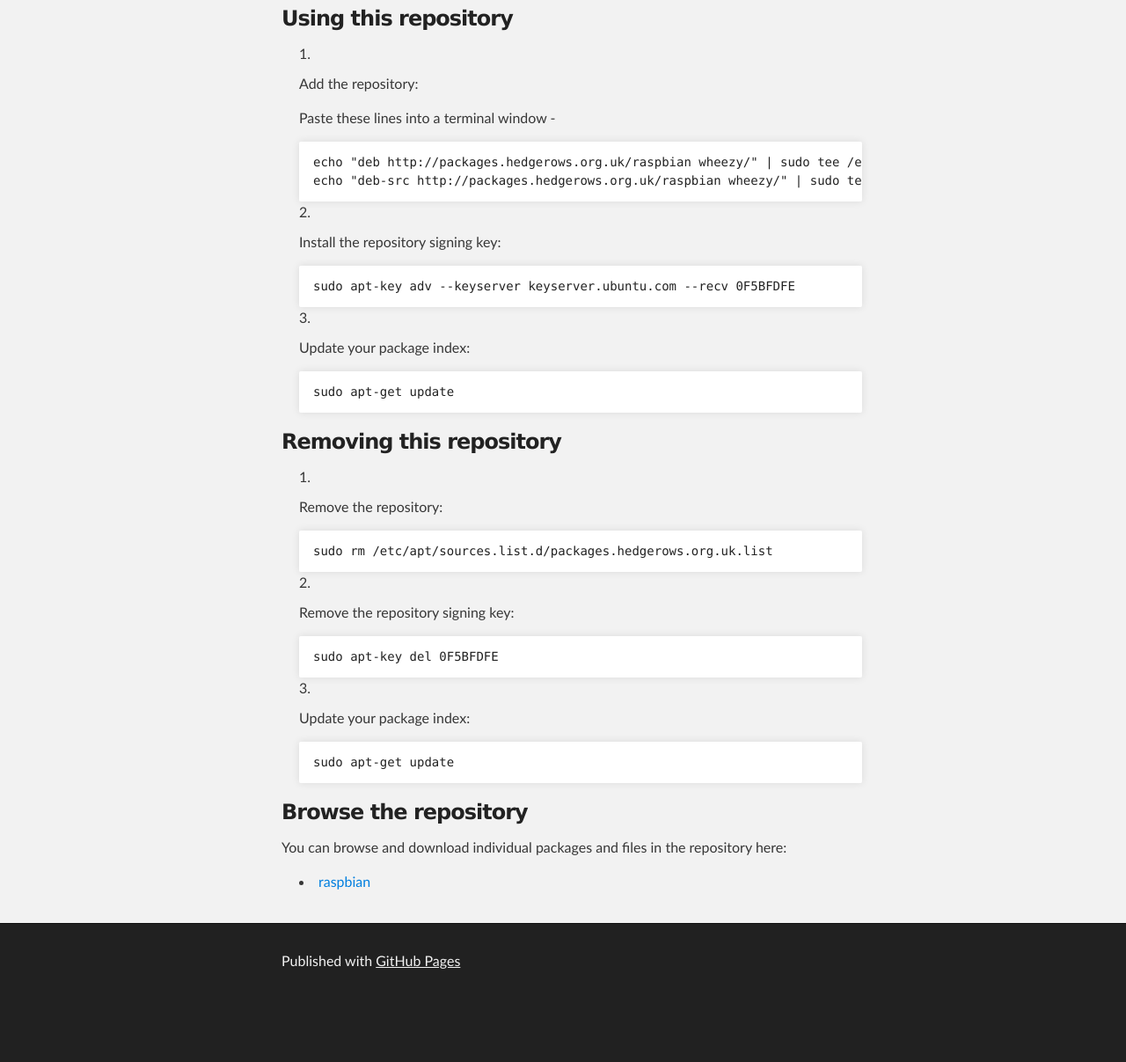
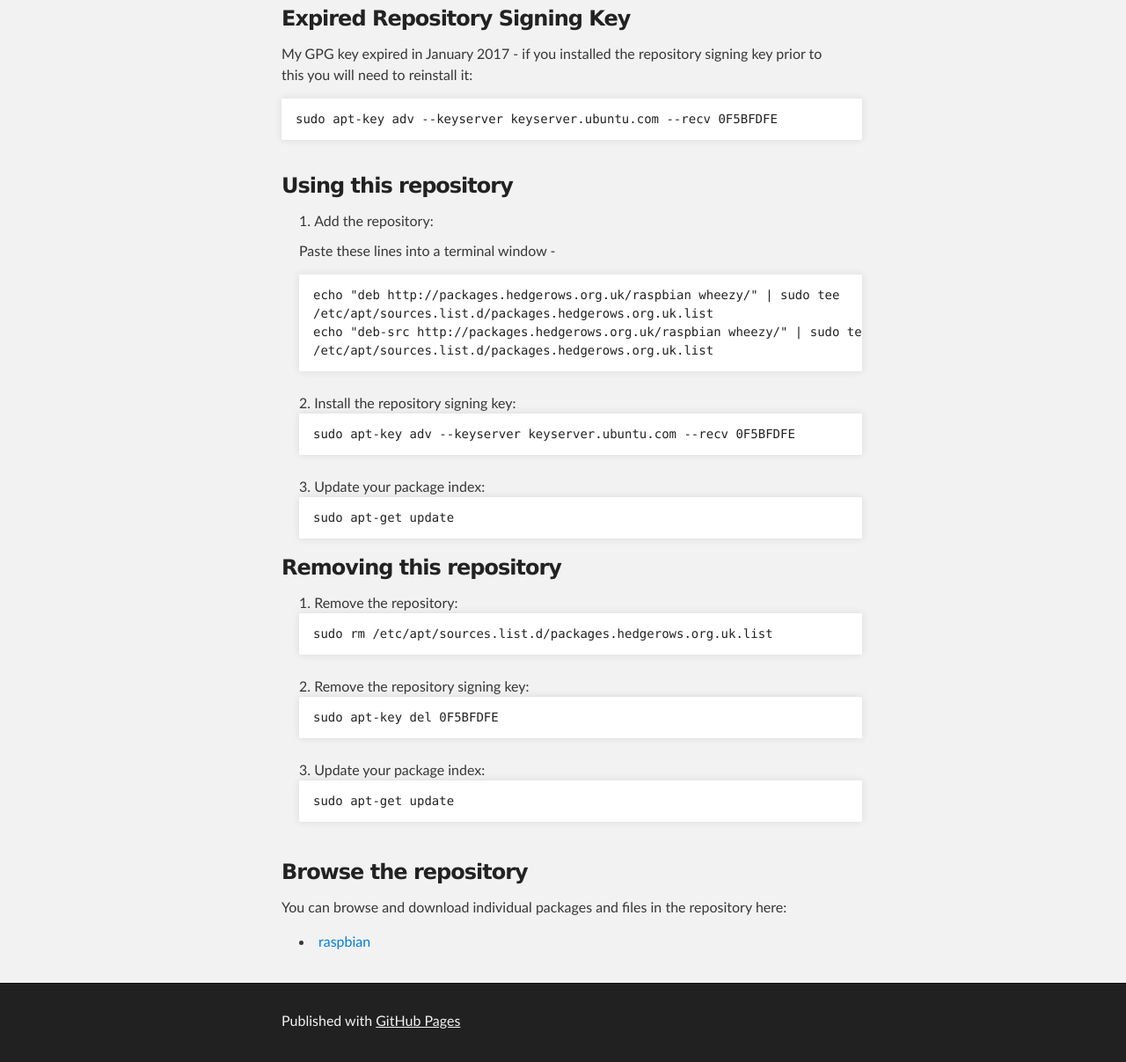
Before and after one commit to jon-hedgerows/jon-hedgerows.github.io, a plain HTML site: page index.html in a window 1280 px wide. Shown: the part 417-1624 px from the top of the page at 88% size. Before the commit the page ends 1556 px from the top, so only its background shows below. Drawn offline with Linux system fonts and the light colour scheme.

Commit message:
add note about expired repo signing key

```diff
--- a/index.html
+++ b/index.html
@@ -1,101 +1,88 @@
 <!DOCTYPE html>
 <html>
-
   <head>
-    <meta charset='utf-8'>
-    <meta http-equiv="X-UA-Compatible" content="chrome=1">
-    <meta name="description" content="packages.hedgerows.org.uk : ">
-
-    <link rel="stylesheet" type="text/css" media="screen" href="stylesheets/stylesheet.css">
-
+    <meta name="generator"
+    content="HTML Tidy for HTML5 (experimental) for Windows https://github.com/w3c/tidy-html5/tree/c63cc39" />
+    <meta charset='utf-8' />
+    <meta http-equiv="X-UA-Compatible" content="chrome=1" />
+    <meta name="description" content="packages.hedgerows.org.uk :" />
+    <link rel="stylesheet" type="text/css" media="screen" href="stylesheets/stylesheet.css" />
     <title>packages.hedgerows.org.uk</title>
   </head>
-
   <body>
-
     <!-- HEADER -->
     <div id="header_wrap" class="outer">
       <header class="inner">
         <a id="forkme_banner" href="https://github.com/jon-hedgerows">View on GitHub</a>
-
         <h1 id="project_title">packages.hedgerows.org.uk</h1>
         <h2 id="project_tagline"></h2>
-
       </header>
     </div>
-
     <!-- MAIN CONTENT -->
     <div id="main_content_wrap" class="outer">
       <section id="main_content" class="inner">
         <h3>
-<a name="welcome-to-jons-raspbian-repository" class="anchor" href="#welcome-to-jons-raspbian-repository"><span class="octicon octicon-link"></span></a>Welcome to Jon's raspbian repository</h3>
-
+        <a name="welcome-to-jons-raspbian-repository" class="anchor" href="#welcome-to-jons-raspbian-repository"></a>Welcome to
+        Jon&#39;s raspbian repository</h3>
         <p>This site hosts software for the Raspberry Pi (specifically, for Raspian wheezy and Raspbian jessie), including</p>
-
         <ul>
           <li>get-iplayer</li>
           <li>AtomicParsley</li>
           <li>rtmpdump</li>
-</ul><h3>
-<a name="using-this-repository" class="anchor" href="#using-this-repository"><span class="octicon octicon-link"></span></a>Using this repository</h3>
-
+        </ul>
+        <h3>Expired Repository Signing Key</h3>
+        <p>My GPG key expired in January 2017 - if you installed the repository signing key prior to this you will need to reinstall it:</p>
+        <pre><code>sudo apt-key adv --keyserver keyserver.ubuntu.com --recv 0F5BFDFE</code></pre>
+		<br/>
+        <h3>
+        <a name="using-this-repository" class="anchor" href="#using-this-repository"></a>Using this repository</h3>
         <ol>
-<li>
-<p>Add the repository:</p>
-
+          <li>Add the repository:
             <p>Paste these lines into a terminal window -</p>
-
-<pre><code>echo "deb http://packages.hedgerows.org.uk/raspbian wheezy/" | sudo tee /etc/apt/sources.list.d/packages.hedgerows.org.uk.list
-echo "deb-src http://packages.hedgerows.org.uk/raspbian wheezy/" | sudo tee -a /etc/apt/sources.list.d/packages.hedgerows.org.uk.list
+            <pre><code>echo &quot;deb http://packages.hedgerows.org.uk/raspbian wheezy/&quot; | sudo tee
+/etc/apt/sources.list.d/packages.hedgerows.org.uk.list
+echo &quot;deb-src http://packages.hedgerows.org.uk/raspbian wheezy/&quot; | sudo tee -a
+/etc/apt/sources.list.d/packages.hedgerows.org.uk.list
 </code></pre>
+			<br/>
           </li>
-<li>
-<p>Install the repository signing key:</p>
+          <li>Install the repository signing key:
             <pre><code>sudo apt-key adv --keyserver keyserver.ubuntu.com --recv 0F5BFDFE</code></pre>
+			<br/>
           </li>
-<li>
-<p>Update your package index:</p>
+          <li>Update your package index:
             <pre><code>sudo apt-get update</code></pre>
           </li>
         </ol>
         <h3>
-<a name="removing-this-repository" class="anchor" href="#removing-this-repository"><span class="octicon octicon-link"></span></a>Removing this repository</h3>
-
+        <a name="removing-this-repository" class="anchor" href="#removing-this-repository"></a>Removing this repository</h3>
         <ol>
+          <li>Remove the repository:
+            <pre><code>sudo rm /etc/apt/sources.list.d/packages.hedgerows.org.uk.list</code></pre>
+          <br/></li>
+          <li>Remove the repository signing key:
+            <pre><code>sudo apt-key del 0F5BFDFE</code></pre>
+          <br/></li>
+          <li>Update your package index:
+            <pre><code>sudo apt-get update</code></pre>
+          <br/></li>
+        </ol>
+        <h3>
+        <a name="browse-the-repository" class="anchor" href="#browse-the-repository"></a>Browse the repository</h3>
+        <p>You can browse and download individual packages and files in the repository here:</p>
+        <ul>
           <li>
-<p>Remove the repository:</p>
-
-<pre><code>sudo rm /etc/apt/sources.list.d/packages.hedgerows.org.uk.list</code></pre>
+            <a href="raspbian">raspbian</a>
           </li>
-<li>
-<p>Remove the repository signing key:</p>
-<pre><code>sudo apt-key del 0F5BFDFE</code></pre>
-</li>
-<li>
-<p>Update your package index:</p>
-<pre><code>sudo apt-get update</code></pre>
-</li>
-</ol>
-
-<h3>
-<a name="browse-the-repository" class="anchor" href="#browse-the-repository"><span class="octicon octicon-link"></span></a>Browse the repository</h3>
-
-<p>You can browse and download individual packages and files in the repository here:</p>
-
-<ul>
-<li><a href="raspbian">raspbian</a></li>
         </ul>
       </section>
     </div>
-
     <!-- FOOTER  -->
     <div id="footer_wrap" class="outer">
       <footer class="inner">
-        <p>Published with <a href="http://pages.github.com">GitHub Pages</a></p>
+        <p>Published with
+        <a href="http://pages.github.com">GitHub Pages</a></p>
       </footer>
     </div>
-
-
-
   </body>
 </html>
```
Lines whose indentation alone changed are shown as unchanged.
